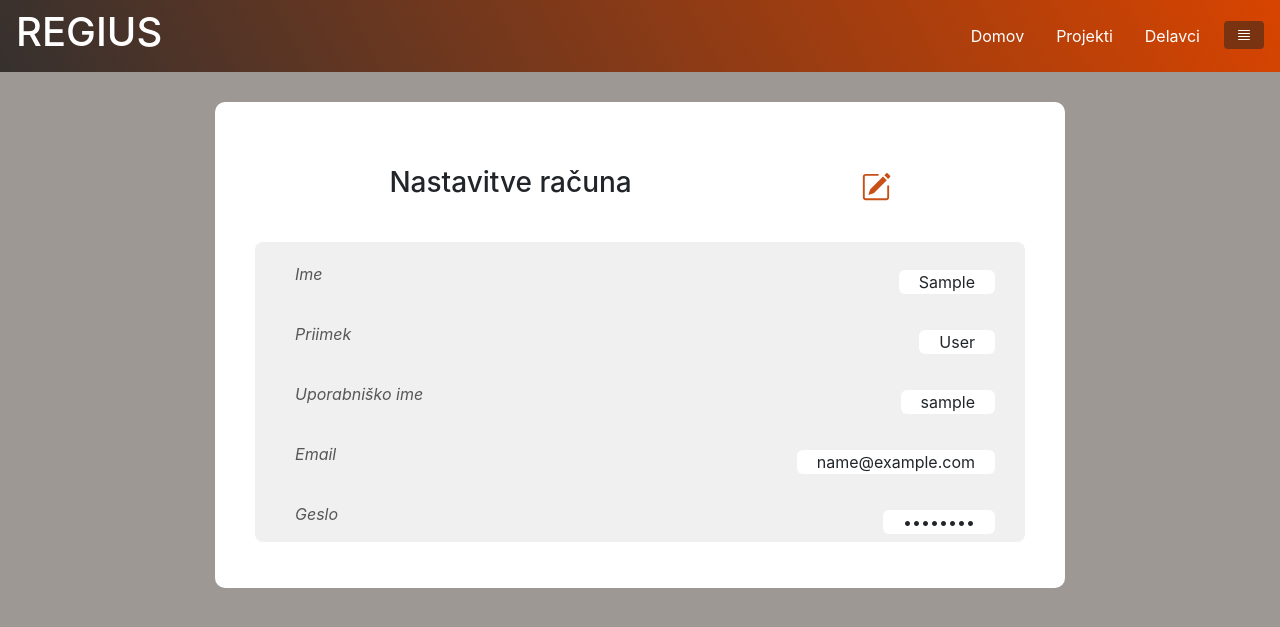
After one commit to jazzyoda5/regius_site, a Django app: page /accounts/nastavitve/ in a window 1280 px wide. The commit adds this page. Shown: the top 627 px of the page. Run offline with Django 3.2, Linux system fonts and the light colour scheme; the visitor is signed in with stand-in values (Sample User, id 1); parts of the project's set-up code (start-up, migrations or seed data) failed here and were passed over.

Commit message:
improved accounts app

```diff
--- /dev/null
+++ b/accounts/static/accounts/settings.css
@@ -0,0 +1,123 @@
+.settings {
+  margin-top: 30px;
+  margin-left: auto;
+  margin-right: auto;
+  background-color: white;
+  max-width: 850px;
+  padding: 30px;
+  border-radius: 10px;
+}
+.settings li {
+  display: flex;
+  justify-content: space-between;
+  align-items: center;
+  list-style: none;
+  padding-right: 30px;
+  padding-top: 20px;
+}
+.header {
+  display: flex;
+  align-items: center;
+  justify-content: space-around;
+  min-width: 300px;
+  margin: 30px;
+}
+.data {
+  background-color: #f0f0f0 !important;
+  min-width: 300px;
+  border-radius: 8px;
+  margin: 10px;
+}
+.field_name p {
+  font-style: italic;
+  color: rgb(87, 87, 87);
+}
+.field_data {
+  display: flex;
+  text-align: center;
+  justify-content: center;
+  background-color: white;
+  padding-left: 10px;
+  padding-right: 10px;
+  border-radius: 6px;
+}
+.field_data p {
+  margin: auto;
+}
+.field_data p,
+.field_data a {
+  background-color: white;
+  padding-left: 10px;
+  padding-right: 10px;
+  border-radius: 6px;
+}
+.field_data a,
+.documents a {
+  color: #c84f17;
+  padding-top: 3px;
+  padding-bottom: 3px;
+}
+.field_data a:hover,
+.documents a:hover,
+.project_name a:hover {
+  color: #691c00;
+  text-decoration: none;
+}
+.header a {
+  background-color: white;
+  color: #c84f17;
+  font-size: 30px;
+  padding: 0;
+  margin-bottom: 5px;
+  outline: none;
+  border: none;
+}
+.header a:hover {
+  background-color: white;
+  color: #691c00;
+  font-size: 30px;
+  padding: 0;
+  margin-bottom: 5px;
+  outline: none;
+  border: none;
+}
+.header a:active:focus {
+  background-color: white;
+  color: #691c00;
+  font-size: 30px;
+  padding: 0;
+  margin-bottom: 5px;
+  outline: none;
+  border: none !important;
+  box-shadow: none !important;
+}
+.password_change .form-control {
+  margin-bottom: 20px;
+}
+input[type="text"]:focus,
+input[type="password"]:focus,
+input[type="datetime"]:focus,
+input[type="datetime-local"]:focus,
+input[type="date"]:focus,
+input[type="month"]:focus,
+input[type="time"]:focus,
+input[type="week"]:focus,
+input[type="number"]:focus,
+input[type="email"]:focus,
+input[type="url"]:focus,
+input[type="search"]:focus,
+input[type="tel"]:focus,
+input[type="color"]:focus,
+textarea:focus {
+  box-shadow: none !important;
+  border-color: #c84f17;
+}
+.password_change .btn-primary {
+  background-color: #c84f17;
+  border-color: #c84f17;
+}
+.password_change .btn-primary:hover,
+.btn-primary:active:focus {
+  background-color: #691c00;
+  border-color: #691c00;
+}
--- /dev/null
+++ b/accounts/templates/accounts/settings.html
@@ -0,0 +1,75 @@
+{% extends 'overview/main.html' %} {% load static %} {% block add_styles %}
+<link
+  rel="stylesheet"
+  type="text/css"
+  href="{% static 'accounts/settings.css' %}"
+/>
+{% endblock %} {% block content %}
+<div class="settings">
+  <div class="header">
+    <h3>Nastavitve računa</h3>
+    <a href="/accounts/nastavitve/uredi/">
+      <svg
+        width="1em"
+        height="1em"
+        viewBox="0 0 16 16"
+        class="bi bi-pencil-square"
+        fill="currentColor"
+        xmlns="http://www.w3.org/2000/svg"
+      >
+        <path
+          d="M15.502 1.94a.5.5 0 0 1 0 .706L14.459 3.69l-2-2L13.502.646a.5.5 0 0 1 .707 0l1.293 1.293zm-1.75 2.456l-2-2L4.939 9.21a.5.5 0 0 0-.121.196l-.805 2.414a.25.25 0 0 0 .316.316l2.414-.805a.5.5 0 0 0 .196-.12l6.813-6.814z"
+        />
+        <path
+          fill-rule="evenodd"
+          d="M1 13.5A1.5 1.5 0 0 0 2.5 15h11a1.5 1.5 0 0 0 1.5-1.5v-6a.5.5 0 0 0-1 0v6a.5.5 0 0 1-.5.5h-11a.5.5 0 0 1-.5-.5v-11a.5.5 0 0 1 .5-.5H9a.5.5 0 0 0 0-1H2.5A1.5 1.5 0 0 0 1 2.5v11z"
+        />
+      </svg>
+    </a>
+  </div>
+  <div class="data">
+    <ul>
+      <li>
+        <div class="field_name">
+          <p>Ime</p>
+        </div>
+        <div class="field_data">
+          <p>{{ user.first_name }}</p>
+        </div>
+      </li>
+      <li>
+        <div class="field_name">
+          <p>Priimek</p>
+        </div>
+        <div class="field_data">
+          <p>{{ user.last_name }}</p>
+        </div>
+      </li>
+      <li>
+        <div class="field_name">
+          <p>Uporabniško ime</p>
+        </div>
+        <div class="field_data">
+          <p>{{ user.username }}</p>
+        </div>
+      </li>
+      <li>
+        <div class="field_name">
+          <p>Email</p>
+        </div>
+        <div class="field_data">
+          <p>{{ user.email }}</p>
+        </div>
+      </li>
+      <li>
+        <div class="field_name">
+          <p>Geslo</p>
+        </div>
+        <div class="field_data">
+          <p>••••••••</p>
+        </div>
+      </li>
+    </ul>
+  </div>
+</div>
+{% endblock %}
--- a/accounts/urls.py
+++ b/accounts/urls.py
@@ -1,9 +1,15 @@
 from django.urls import path
 from . import views
+from .views import PasswordChange, EditProfile
+from django.contrib.auth import views as auth_views
 
 urlpatterns = [
-    path('login/', views.login_page),
-    path('submitlogin/', views.submit_login),
-    path('submitlogout/', views.submit_logout),
-    path('adduser/', views.add_user_page),
+    path('login/', views.login_page, name='login'),
+    path('submitlogin/', views.submit_login, name='submit_login'),
+    path('submitlogout/', views.submit_logout, name='submit_logout'),
+    path('adduser/', views.add_user, name='add_user'),
+    path('nastavitve/uredi/', EditProfile, name='edit_profile'),
+    path('nastavitve/', views.settings, name='settings'),
+    path('nastavitve/spremenigeslo/', PasswordChange.as_view(), name='password_change'),
+
 ]
--- a/accounts/views.py
+++ b/accounts/views.py
@@ -1,10 +1,12 @@
 from django.shortcuts import render
-from django.http import HttpResponseRedirect, HttpResponse
-from django.contrib.auth import authenticate, login, logout
+from django.http import HttpResponseRedirect, HttpResponse, Http404
+from django.contrib.auth import authenticate, login, logout, views, update_session_auth_hash
 from django.contrib.auth.models import User
-from django.contrib.auth.forms import UserCreationForm
+from django.contrib.auth.forms import (UserCreationForm, PasswordChangeForm)
 from django.contrib.auth.decorators import login_required
-from .forms import SignupForm
+from .forms import SignupForm, ChangePasswordForm, EditProfileForm
+from django.urls import reverse_lazy
+from django.views import generic
 
 
 def login_page(request):
@@ -22,7 +24,8 @@ def submit_login(request):
 
     else:
         error = True
-        return render(request, 'accounts/main.html', { 'error': error })
+        return render(request, 'accounts/main.html', {'error': error})
+
 
 @login_required
 def submit_logout(request):
@@ -32,13 +35,84 @@ def submit_logout(request):
 
 
 @login_required
-def add_user_page(request):
+def add_user(request):
+    user = request.user
     if request.method == "GET":
-        return render(request, 'accounts/add_user.html', {'form': SignupForm, 'add_user_page': True})
+        context = {
+            'user': user,
+            'form': SignupForm
+        }
+        return render(request, 'accounts/add_user.html', context)
 
     elif request.method == "POST":
         form = SignupForm(request.POST)
+        context = {
+            'form': SignupForm,
+        }
+        # User has to be staff to make a new account
+        if user.is_staff:
+
+            # Check if form is valid
+            if form.is_valid():
+
+                # Get data from the form
+                username = form.cleaned_data['username']
+                email = form.cleaned_data['email']
+                password = form.cleaned_data['password1']
+
+                # Check if user with this email or username already exists
+                try:
+                    x = User.objects.get(email=email)
+                    y = User.objects.get(username=username)
+                    context['user_already_exists'] = True
+                    return render(request, 'accounts/add_user.html', context)
+
+                # If not, create new user
+                except User.DoesNotExist:
+                    new_user = User.objects.create_user(username=username,
+                                                        email=email,
+                                                        password=password)
+                    new_user.first_name = form.cleaned_data['first_name']
+                    new_user.last_name = form.cleaned_data['last_name']
+                    new_user.save()
+                    return HttpResponseRedirect('/overview/')
+
+            # If form isn't valid
+            context['invalid_data'] = True
+            return render(request, 'accounts/add_user.html', context)
+
+        # If user isn't staff
+        context['user_not_staff'] = True
+        return render(request, 'accounts/add_user.html', context)
+
+
+@login_required
+def settings(request):
+    if request.method == "GET":
+        context = {
+            'user': request.user,
+        }
+        return render(request, 'accounts/settings.html', context)
+
+
+class PasswordChange(views.PasswordChangeView):
+    form_class = ChangePasswordForm
+    template_name = 'accounts/change_password.html'
+    success_url = '/accounts/nastavitve/uredi/pregled/'
+
+
+def EditProfile(request):
+    user = request.user
+    if request.method == "GET":
+        context = {
+            'user': user,
+            'form': EditProfileForm(instance=user)
+        }
+        return render(request, 'accounts/edit_profile.html', context)
+
+    elif request.method == "POST":
+        form = EditProfileForm(request.POST, instance=user)
         if form.is_valid():
             form.save()
-            return HttpResponseRedirect('/overview/')
+            return HttpResponseRedirect('/accounts/nastavitve/')
         return HttpResponse('No')
--- a/overview/templates/overview/main.html
+++ b/overview/templates/overview/main.html
@@ -77,7 +77,7 @@
                   >Nov uporabnik</a
                 >
                 {% endif %}
-                <a class="dropdown-item" href="#">Nastavitve računa</a>
+                <a class="dropdown-item" href="/accounts/nastavitve/">Nastavitve računa</a>
                 <hr />
                 <a class="dropdown-item" href="/accounts/submitlogout/"
                   >Odjavi se</a
--- a/overview/urls.py
+++ b/overview/urls.py
@@ -2,5 +2,5 @@ from django.urls import path
 from . import views
 
 urlpatterns = [
-    path('', views.overview_page)
+    path('', views.overview_page, name='home')
 ]
--- a/projects/templates/projects/add_project.html
+++ b/projects/templates/projects/add_project.html
@@ -18,7 +18,6 @@
 </div>
 <div class="form">
   <form method="POST"> {% csrf_token %}
-  <h4>{{ title }}</h4>
     {% for field in form %}
         {% if field.label == 'Od' or field.label == 'Do'%}
             <div class="date_field_wrapper form-group" aria-required={% if field.field.required %}"true"{% else %}"false"{% endif %}>
```
Also changed, not shown: accounts/forms.py (+34 -1 lines), accounts/static/accounts/add_user.css (+6 -1 lines), accounts/templates/accounts/add_user.html (+24 -1 lines), accounts/templates/accounts/change_password.html (added, +23 -0 lines), accounts/templates/accounts/edit_profile.html (added, +22 -0 lines).
